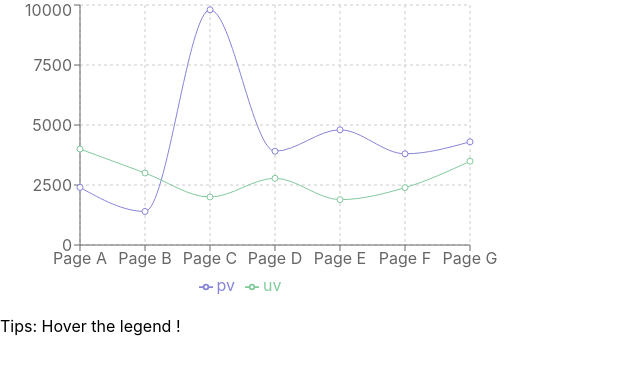
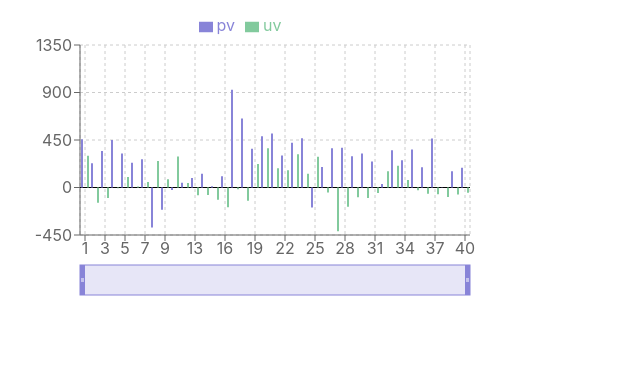
Before and after one commit to divyateja3/djangoReactProject, a React (Create React App) app in the folder graph/: page / in a window 1280 px wide. Shown: the top 374 px of the page, without its empty margins (0-640 px from the left). Built offline with nearby package versions, Linux system fonts and the light colour scheme.

Commit message:
--edit App.js

```diff
--- a/graph/src/App.js
+++ b/graph/src/App.js
@@ -1,53 +1,50 @@
 import React, { useState, useCallback } from "react";
-import { LineChart, Line, XAxis, YAxis, CartesianGrid, Tooltip, Legend } from "recharts";
+import {BarChart, Line, XAxis, YAxis, CartesianGrid, Tooltip, Legend, ReferenceLine, Brush, Bar} from "recharts";
 
 import logo from './logo.svg';
 import './App.css';
 
 
 const data = [
-  {
-    name: "Page A",
-    uv: 4000,
-    pv: 2400,
-    amt: 2400
-  },
-  {
-    name: "Page B",
-    uv: 3000,
-    pv: 1398,
-    amt: 2210
-  },
-  {
-    name: "Page C",
-    uv: 2000,
-    pv: 9800,
-    amt: 2290
-  },
-  {
-    name: "Page D",
-    uv: 2780,
-    pv: 3908,
-    amt: 2000
-  },
-  {
-    name: "Page E",
-    uv: 1890,
-    pv: 4800,
-    amt: 2181
-  },
-  {
-    name: "Page F",
-    uv: 2390,
-    pv: 3800,
-    amt: 2500
-  },
-  {
-    name: "Page G",
-    uv: 3490,
-    pv: 4300,
-    amt: 2100
-  }
+  { name: "1", uv: 300, pv: 456 },
+  { name: "2", uv: -145, pv: 230 },
+  { name: "3", uv: -100, pv: 345 },
+  { name: "4", uv: -8, pv: 450 },
+  { name: "5", uv: 100, pv: 321 },
+  { name: "6", uv: 9, pv: 235 },
+  { name: "7", uv: 53, pv: 267 },
+  { name: "8", uv: 252, pv: -378 },
+  { name: "9", uv: 79, pv: -210 },
+  { name: "10", uv: 294, pv: -23 },
+  { name: "12", uv: 43, pv: 45 },
+  { name: "13", uv: -74, pv: 90 },
+  { name: "14", uv: -71, pv: 130 },
+  { name: "15", uv: -117, pv: 11 },
+  { name: "16", uv: -186, pv: 107 },
+  { name: "17", uv: -16, pv: 926 },
+  { name: "18", uv: -125, pv: 653 },
+  { name: "19", uv: 222, pv: 366 },
+  { name: "20", uv: 372, pv: 486 },
+  { name: "21", uv: 182, pv: 512 },
+  { name: "22", uv: 164, pv: 302 },
+  { name: "23", uv: 316, pv: 425 },
+  { name: "24", uv: 131, pv: 467 },
+  { name: "25", uv: 291, pv: -190 },
+  { name: "26", uv: -47, pv: 194 },
+  { name: "27", uv: -415, pv: 371 },
+  { name: "28", uv: -182, pv: 376 },
+  { name: "29", uv: -93, pv: 295 },
+  { name: "30", uv: -99, pv: 322 },
+  { name: "31", uv: -52, pv: 246 },
+  { name: "32", uv: 154, pv: 33 },
+  { name: "33", uv: 205, pv: 354 },
+  { name: "34", uv: 70, pv: 258 },
+  { name: "35", uv: -25, pv: 359 },
+  { name: "36", uv: -59, pv: 192 },
+  { name: "37", uv: -63, pv: 464 },
+  { name: "38", uv: -91, pv: -2 },
+  { name: "39", uv: -66, pv: 154 },
+  { name: "40", uv: -50, pv: 186 }
 ];
 
 // Example Graph recharts library
@@ -75,8 +72,7 @@ function App() {
     );
 
     return (
-        <div>
-            <LineChart
+        <BarChart
           width={500}
           height={300}
           data={data}
@@ -91,26 +87,12 @@ function App() {
           <XAxis dataKey="name" />
           <YAxis />
           <Tooltip />
-                <Legend
-                    onMouseEnter={handleMouseEnter}
-                    onMouseLeave={handleMouseLeave}
-                />
-                <Line
-                    type="monotone"
-                    dataKey="pv"
-                    strokeOpacity={opacity.pv}
-                    stroke="#8884d8"
-                    activeDot={{ r: 8 }}
-                />
-                <Line
-                    type="monotone"
-                    dataKey="uv"
-                    strokeOpacity={opacity.uv}
-                    stroke="#82ca9d"
-                />
-            </LineChart>
-            <p className="notes">Tips: Hover the legend !</p>
-        </div>
+          <Legend verticalAlign="top" wrapperStyle={{ lineHeight: "40px" }} />
+          <ReferenceLine y={0} stroke="#000" />
+          <Brush dataKey="name" height={30} stroke="#8884d8" />
+          <Bar dataKey="pv" fill="#8884d8" />
+          <Bar dataKey="uv" fill="#82ca9d" />
+        </BarChart>
     );
 }
 
```
Lines whose indentation alone changed are shown as unchanged.
